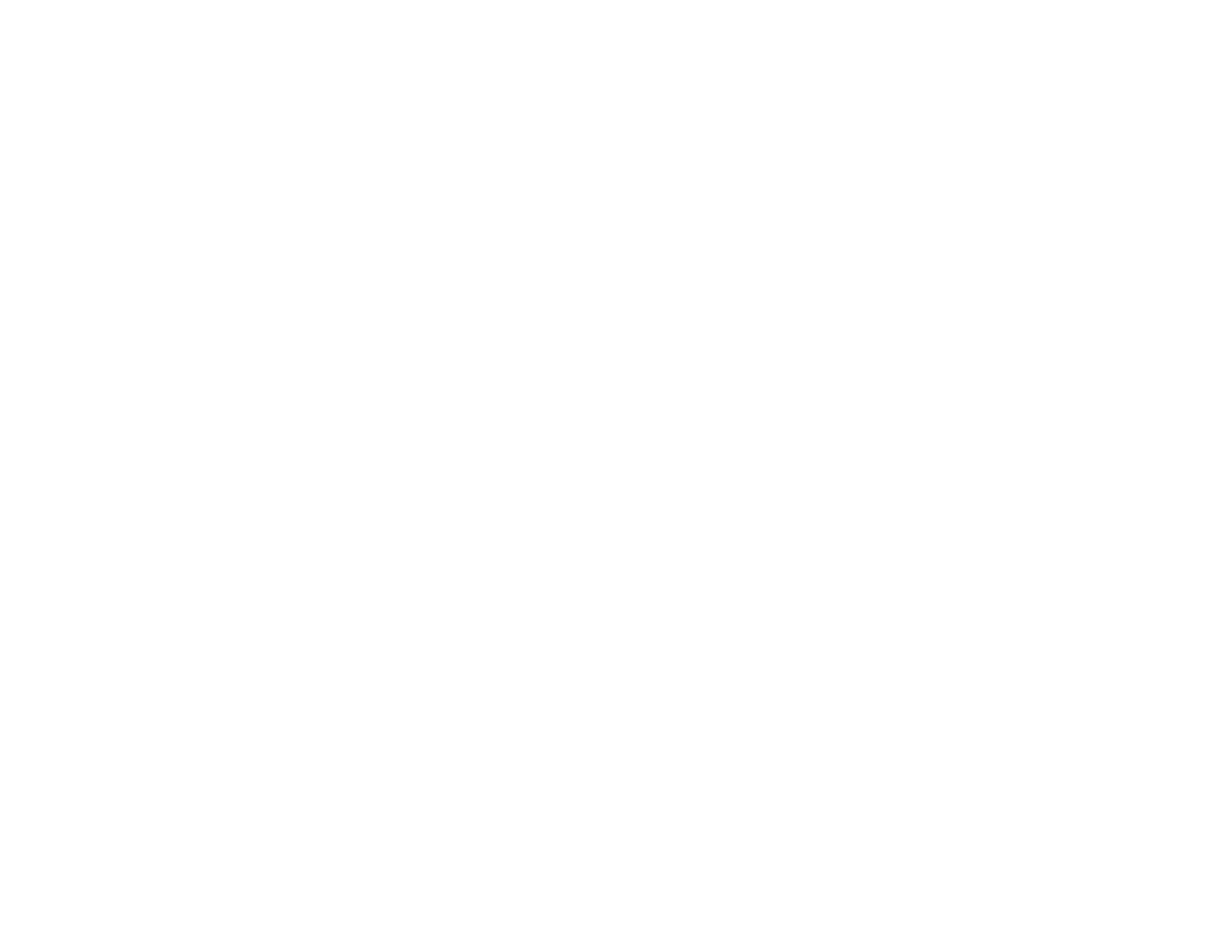
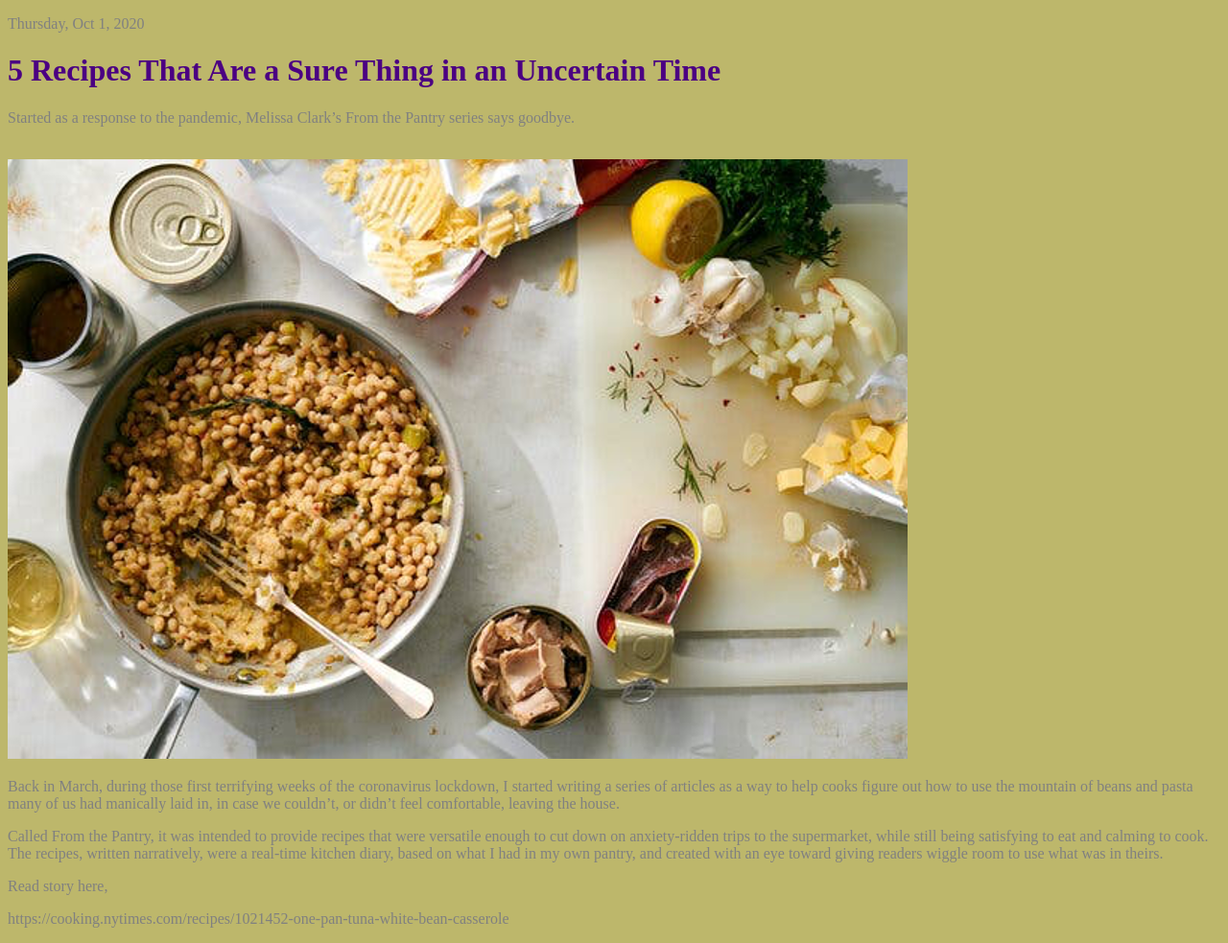
Before and after one commit to grantharris2022/grantharris2022.github.io, a website: page page1.html in a window 1280 px wide. Shown: the whole page at 96% size. Before the commit the page ends 800 px from the top, so only its background shows below. Drawn offline with Linux system fonts and the light colour scheme.

Commit message:
new commit

```diff
--- a/page1.html
+++ b/page1.html
@@ -0,0 +1,23 @@
+<!DOCTYPE HTML>
+
+<html>
+
+<head>
+    <link rel="stylesheet" href="stylesheet.css">
+
+    <title>March 23, 2021</title>
+
+</head>
+
+<body style="background-color: darkkhaki;">
+    <p>Thursday, Oct 1, 2020</p>
+    <h1>5 Recipes That Are a Sure Thing in an Uncertain Time</h1>
+    <p>Started as a response to the pandemic, Melissa Clark’s From the Pantry series says goodbye.</p><br>
+    <img src="Picture1.png">
+    <p>Back in March, during those first terrifying weeks of the coronavirus lockdown, I started writing a series of articles as a way to help cooks figure out how to use the mountain of beans and pasta many of us had manically laid in, in case we couldn’t, or didn’t feel comfortable, leaving the house.</p>
+    <p>Called From the Pantry, it was intended to provide recipes that were versatile enough to cut down on anxiety-ridden trips to the supermarket, while still being satisfying to eat and calming to cook. The recipes, written narratively, were a real-time kitchen diary, based on what I had in my own pantry, and created with an eye toward giving readers wiggle room to use what was in theirs.</p>
+    <p>Read story here,</p>
+    <p>https://cooking.nytimes.com/recipes/1021452-one-pan-tuna-white-bean-casserole</p>
+
+</body>
+</html>
--- /dev/null
+++ b/stylesheet.css
@@ -0,0 +1,7 @@
+p {
+    color: grey;
+}
+
+h1 {
+    color: indigo
+}
```
Also changed, not shown: index.html (+2 -10 lines).
